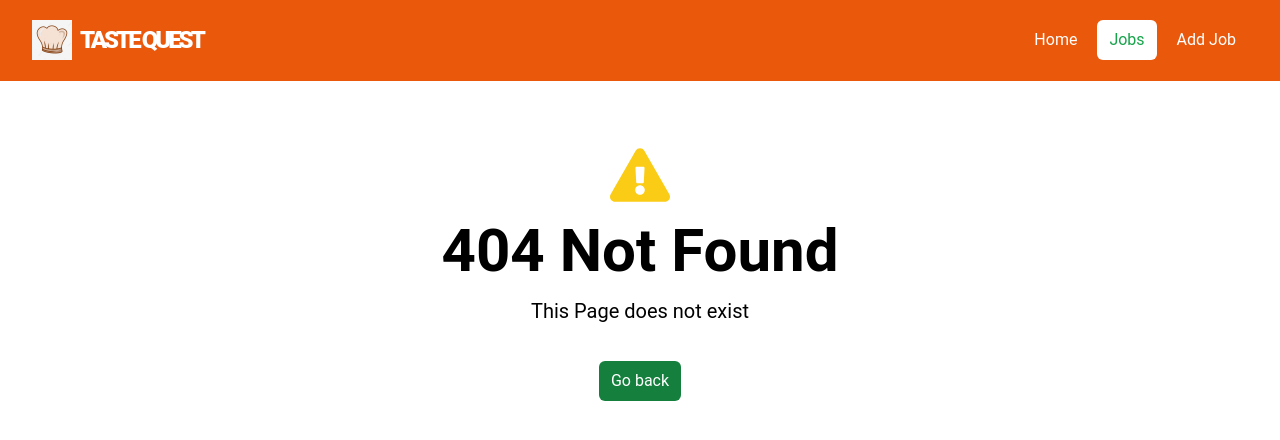
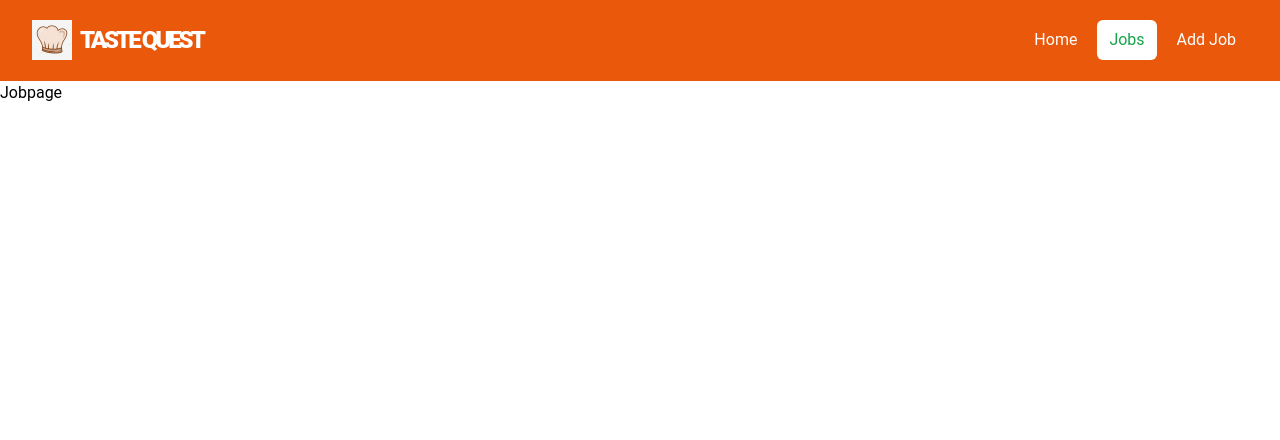
Before and after one commit to dannie-bowser/Food-jobs, a React (Vite) app in the folder Food-jobs/: page /jobs/1 in a window 1280 px wide. Before the commit this address had no page. Shown: the top 440 px of the page. Built offline with nearby package versions, Linux system fonts and the light colour scheme.

Commit message:
fix my json server broken code

```diff
--- a/Food-jobs/src/App.jsx
+++ b/Food-jobs/src/App.jsx
@@ -14,6 +14,7 @@
 import HomeLayout from './Layouts/HomeLayout'
 import Jobspage from './pages/Jobspage'
 import NotFoundPage from './pages/NotFoundPage'
+import Jobpage from './pages/Jobpage'
 
 
 
@@ -22,6 +23,7 @@
   <Route path="/" element={<HomeLayout />}>
    <Route index element={<HomePage />} />
    <Route path="/jobs" element={<Jobspage />} />
+   <Route path="/jobs/:id" element={<Jobpage />}/>
    <Route path="*" element={<NotFoundPage />} />
   </Route>
 )
--- a/Food-jobs/src/components/JobListings.jsx
+++ b/Food-jobs/src/components/JobListings.jsx
@@ -17,6 +17,7 @@
           '/api/jobs'
           const res = await fetch( apiURL );
           const data = await res.json();
+          console.log(data)
           setJobs(data);
 
         } catch (error) {
--- /dev/null
+++ b/Food-jobs/src/pages/Jobpage.jsx
@@ -0,0 +1,9 @@
+import React from 'react'
+
+const Jobpage = () => {
+  return (
+    <div>Jobpage</div>
+  )
+}
+
+export default Jobpage
```
